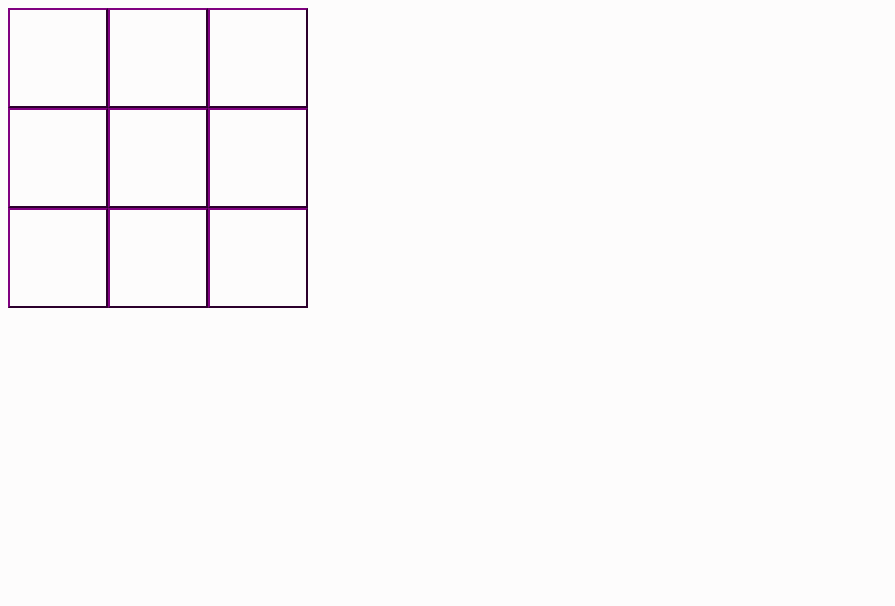
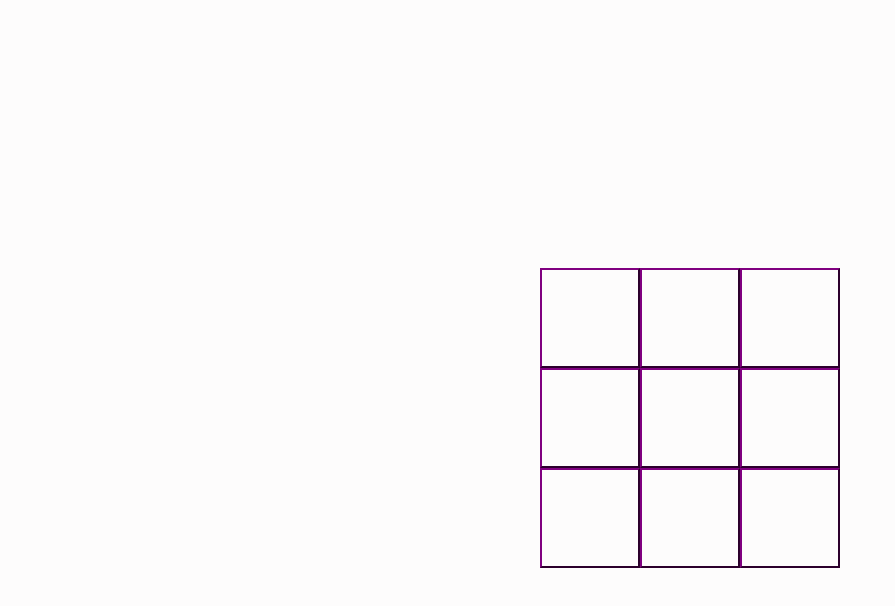
Before and after one commit to Scrappyz/Tic-Tac-Toe, a React (Vite) app: page / in a window 1280 px wide. Shown: the top 606 px of the page, without its empty margins (0-895 px from the left). Built offline with nearby package versions, Linux system fonts and the light colour scheme.

Commit message:
Added positioning

```diff
--- a/src/App.css
+++ b/src/App.css
@@ -1,6 +1,6 @@
-/* #root {
-  max-width: 1280px;
-  margin: 0 auto;
-  padding: 2rem;
-  text-align: left;
-} */
+.board-container {
+  display: flex;
+  justify-content: center;
+  align-items: center;
+  height: 90vh;
+}
--- a/src/App.jsx
+++ b/src/App.jsx
@@ -31,9 +31,9 @@ function App() {
   }
 
   return (
-    <>
+    <div className='board-container'>
       <TicTacToe area={3} players={['O', 'X']} checkWinner={getWinner} turnCounter={setTurn} boardStyle={board} buttonStyle={button} />
-    </>
+    </div>
   )
 }
 
```
